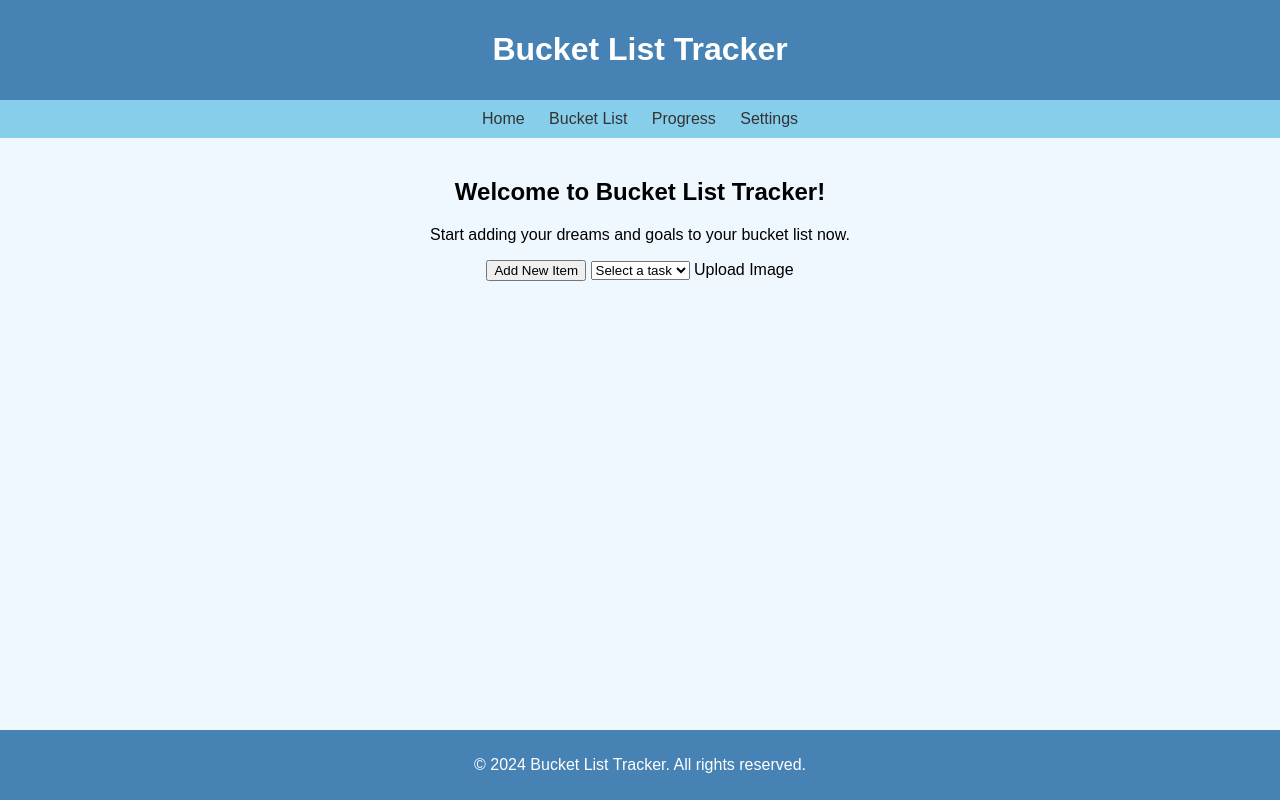
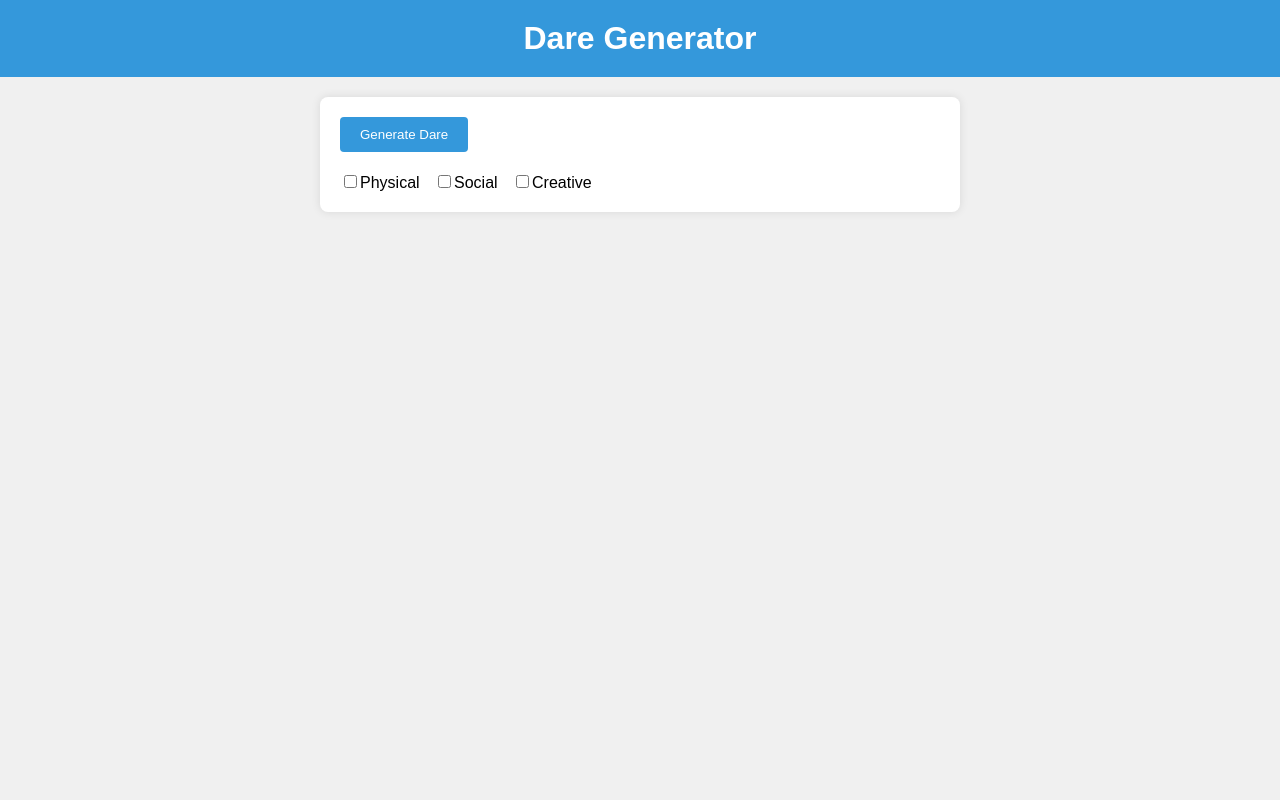
Before and after one commit to Catflix01/Challenge-Us, a plain HTML site: page index.html in a window 1280 px wide. Drawn offline with Linux system fonts and the light colour scheme.

Commit message:
index.html

```diff
--- a/index.html
+++ b/index.html
@@ -3,130 +3,74 @@
 <head>
     <meta charset="UTF-8">
     <meta name="viewport" content="width=device-width, initial-scale=1.0">
-    <title>Bucket List Tracker</title>
+    <title>Dare Generator</title>
     <style>
         body {
             font-family: Arial, sans-serif;
-            background-color: #f0f8ff; /* Light blue background */
+            background-color: #f0f0f0;
             margin: 0;
             padding: 0;
         }
         header {
-            background-color: #4682b4; /* Darker blue header */
-            color: #fff;
-            padding: 10px 0;
-            text-align: center;
-        }
-        nav {
-            background-color: #87ceeb; /* Light blue navigation */
-            padding: 10px;
-            text-align: center;
-        }
-        nav a {
-            color: #333;
-            text-decoration: none;
-            margin: 0 10px;
-        }
-        section {
-            padding: 20px;
-            text-align: center;
-        }
-        footer {
-            background-color: #4682b4; /* Darker blue footer */
+            background-color: #3498db;
             color: #fff;
             text-align: center;
-            padding: 10px 0;
-            position: fixed;
-            bottom: 0;
-            width: 100%;
+            padding: 20px 0;
+        }
+        h1 {
+            margin: 0;
+        }
+        main {
+            max-width: 600px;
+            margin: 20px auto;
+            padding: 20px;
+            background-color: #fff;
+            border-radius: 8px;
+            box-shadow: 0 0 10px rgba(0, 0, 0, 0.1);
+        }
+        button {
+            background-color: #3498db;
+            color: #fff;
+            border: none;
+            padding: 10px 20px;
+            border-radius: 4px;
+            cursor: pointer;
+        }
+        button:hover {
+            background-color: #2980b9;
+        }
+        #categories {
+            margin-top: 20px;
+        }
+        label {
+            margin-right: 10px;
         }
     </style>
 </head>
 <body>
-
-<header>
-    <h1>Bucket List Tracker</h1>
-</header>
-
-<nav>
-    <a href="#">Home</a>
-    <a href="#">Bucket List</a>
-    <a href="#">Progress</a>
-    <a href="#" id="settingsTab">Settings</a>
-</nav>
-
-<section>
-    <h2>Welcome to Bucket List Tracker!</h2>
-    <p>Start adding your dreams and goals to your bucket list now.</p>
-    <button id="addTaskBtn">Add New Item</button>
-    <select id="taskDropdown">
-        <option value="">Select a task</option>
-        <!-- Dropdown options will be added here dynamically -->
-    </select>
-    <input type="file" id="taskImageInput" style="display: none;">
-    <label for="taskImageInput">Upload Image</label>
-    <div id="taskImagePreview"></div>
-</section>
-
-<section id="settingsSection" style="display: none;">
-    <h2>Settings</h2>
-    <label for="taskDurationInput">Task Duration (in seconds):</label>
-    <input type="number" id="taskDurationInput" min="1" value="15">
-</section>
-
-<footer>
-    <p>&copy; 2024 Bucket List Tracker. All rights reserved.</p>
-</footer>
-
-<script>
-    var tasks = []; // Array to store tasks
-
-    document.getElementById('addTaskBtn').addEventListener('click', function() {
-        var task = prompt('Enter your new task:');
-        if (task) {
-            tasks.push(task);
-            var newOption = new Option(task, tasks.length - 1);
-            document.getElementById('taskDropdown').appendChild(newOption);
-        }
-    });
-
-    document.getElementById('taskDropdown').addEventListener('change', function() {
-        var selectedTaskIndex = this.value;
-        if (selectedTaskIndex !== "") {
-            var taskName = tasks[selectedTaskIndex];
-            var taskImagePreview = document.getElementById('taskImagePreview');
-            taskImagePreview.innerHTML = "<strong>" + taskName + "</strong>";
-        }
-    });
-
-    document.getElementById('taskImageInput').addEventListener('change', function() {
-        var file = this.files[0];
-        var taskImagePreview = document.getElementById('taskImagePreview');
-        var reader = new FileReader();
-        reader.onload = function(e) {
-            taskImagePreview.innerHTML += '<img src="' + e.target.result + '" alt="Task Image" style="max-width: 200px;">';
-        }
-        reader.readAsDataURL(file);
-    });
-
-    // Settings Tab functionality
-    document.getElementById('settingsTab').addEventListener('click', function() {
-        document.getElementById('settingsSection').style.display = 'block';
-    });
-
-    // Event listener to update task duration
-    document.getElementById('taskDurationInput').addEventListener('change', function() {
-        var newDuration = parseInt(this.value);
-        updateTaskDuration(newDuration);
-    });
-
-    function updateTaskDuration(newDuration) {
-        var taskCheckboxes = document.querySelectorAll('.taskCheckbox');
-        taskCheckboxes.forEach(function(checkbox) {
-            checkbox.dataset.duration = newDuration;
+    <header>
+        <h1>Dare Generator</h1>
+    </header>
+    <main>
+        <div id="dare-container">
+            <!-- Dares will be displayed here -->
+        </div>
+        <button id="generate-btn">Generate Dare</button>
+        <div id="categories">
+            <label><input type="checkbox" name="category" value="physical">Physical</label>
+            <label><input type="checkbox" name="category" value="social">Social</label>
+            <label><input type="checkbox" name="category" value="creative">Creative</label>
+            <!-- Add more categories as needed -->
+        </div>
+    </main>
+    <script>
+        document.getElementById('generate-btn').addEventListener('click', function() {
+            // Generate dare logic goes here
+            // You can add your dare generation logic using JavaScript
+            // For simplicity, let's just display a placeholder text for now
+            var dareContainer = document.getElementById('dare-container');
+            dareContainer.innerHTML = "<p>Do something daring!</p>";
         });
-    }
-</script>
-
+    </script>
 </body>
 </html>
```
